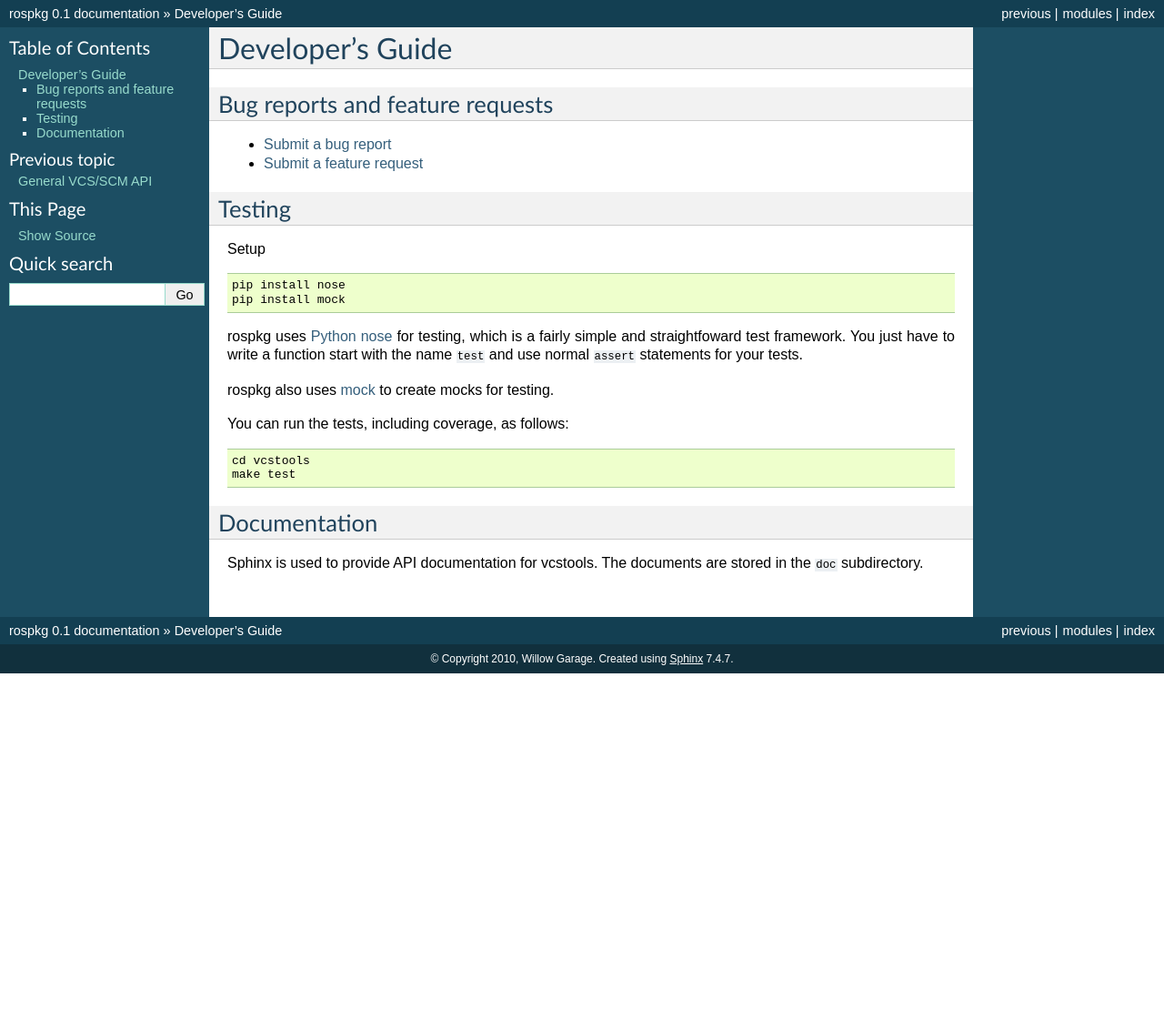
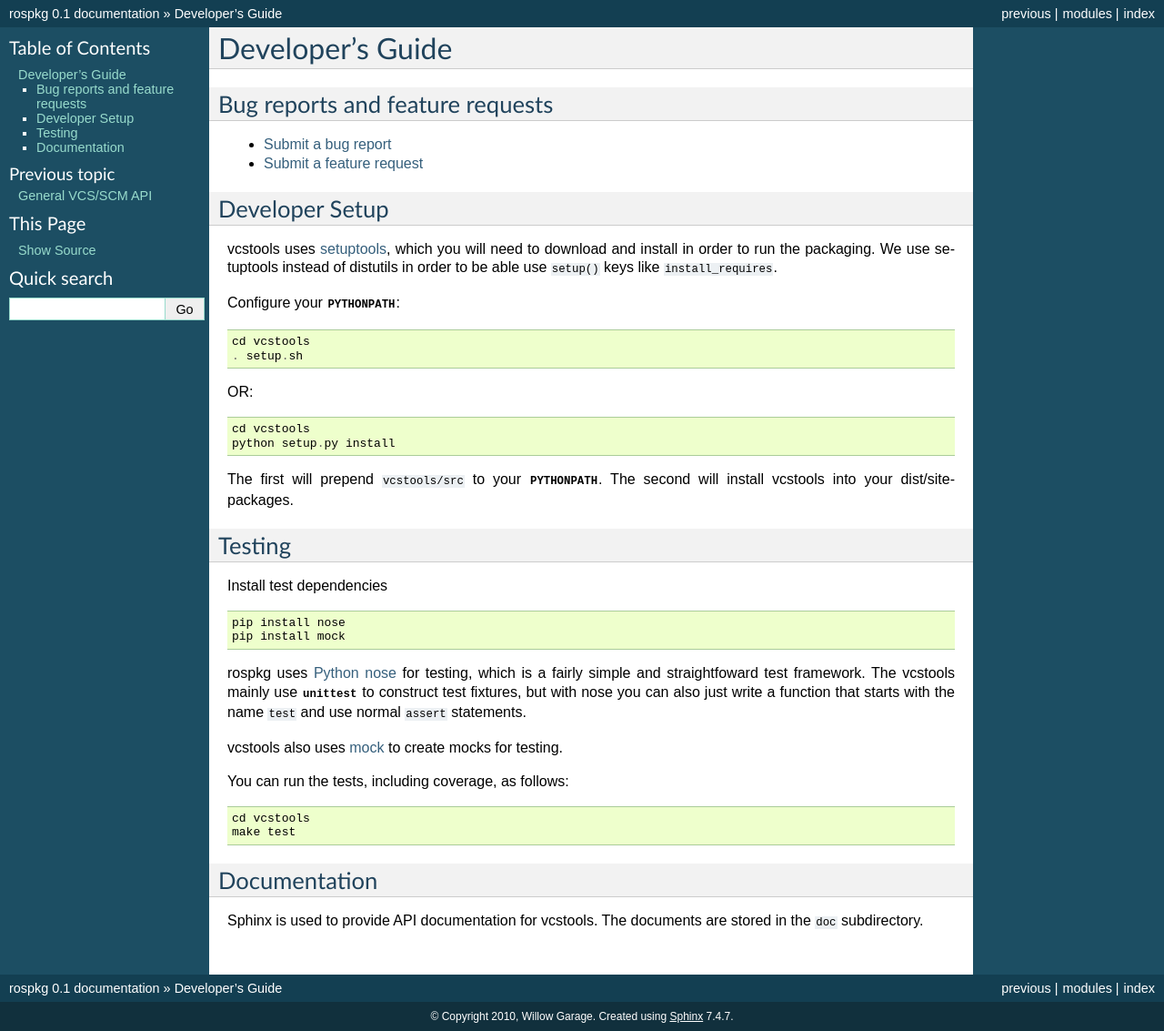
Before and after one commit to ros-infrastructure/dry_prerelease_job_generator, a Sphinx documentation site: the page built from vcstools/doc/developers_guide.rst, in a window 1280 px wide. Shown: the whole page at 91% size. Built offline with Sphinx 7.4.7, drawn with Linux system fonts in a browser that asks for light colours; before the commit the page ends 900 px from its top, so only the background shows below that.

Commit message:
updated sphinx docs

```diff
--- a/vcstools/doc/developers_guide.rst
+++ b/vcstools/doc/developers_guide.rst
@@ -7,10 +7,30 @@
 - `Submit a bug report <https://code.ros.org/trac/ros/newticket?component=vcstools&type=defect&&vcstools>`_
 - `Submit a feature request <https://code.ros.org/trac/ros/newticket?component=vcstools&type=enhancement&vcstools>`_
 
+Developer Setup
+---------------
+
+vcstools uses `setuptools <http://pypi.python.org/pypi/setuptools>`_,
+which you will need to download and install in order to run the
+packaging.  We use setuptools instead of distutils in order to be able
+use ``setup()`` keys like ``install_requires``.
+
+Configure your :envvar:`PYTHONPATH`::
+
+    cd vcstools
+    . setup.sh
+
+OR::
+
+    cd vcstools
+    python setup.py install
+
+The first will prepend ``vcstools/src`` to your :envvar:`PYTHONPATH`. The second will install vcstools into your dist/site-packages.
+
 Testing
 -------
 
-Setup
+Install test dependencies
 
 ::
 
@@ -18,13 +38,15 @@
     pip install mock
 
 
-rospkg uses `Python nose <http://readthedocs.org/docs/nose/en/latest/>`_
-for testing, which is a fairly simple and straightfoward test
-framework.  You just have to write a function start with the name
-``test`` and use normal ``assert`` statements for your tests.
+rospkg uses `Python nose
+<http://readthedocs.org/docs/nose/en/latest/>`_ for testing, which is
+a fairly simple and straightfoward test framework.  The vcstools
+mainly use :mod:`unittest` to construct test fixtures, but with nose
+you can also just write a function that starts with the name ``test``
+and use normal ``assert`` statements.
 
-rospkg also uses `mock <http://www.voidspace.org.uk/python/mock/>`_ to
-create mocks for testing.
+vcstools also uses `mock <http://www.voidspace.org.uk/python/mock/>`_
+to create mocks for testing.
 
 You can run the tests, including coverage, as follows:
 
```
